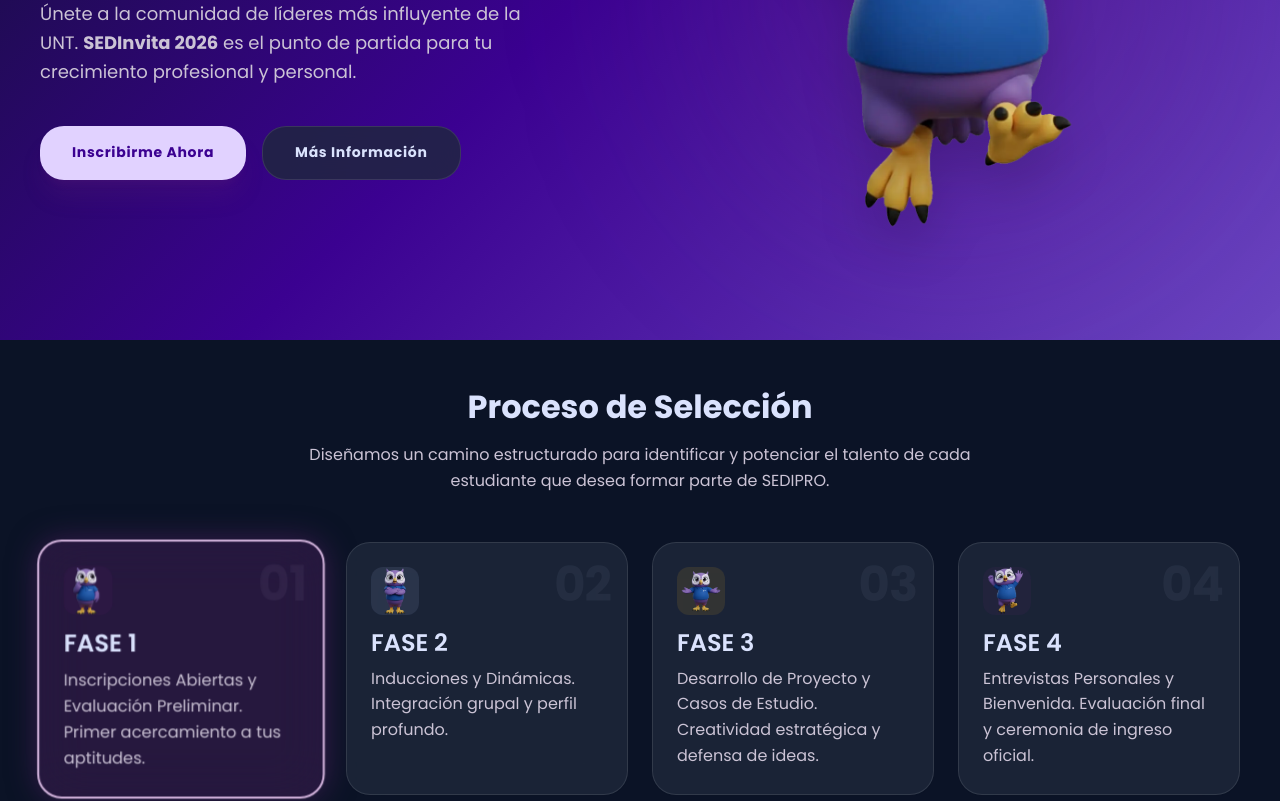
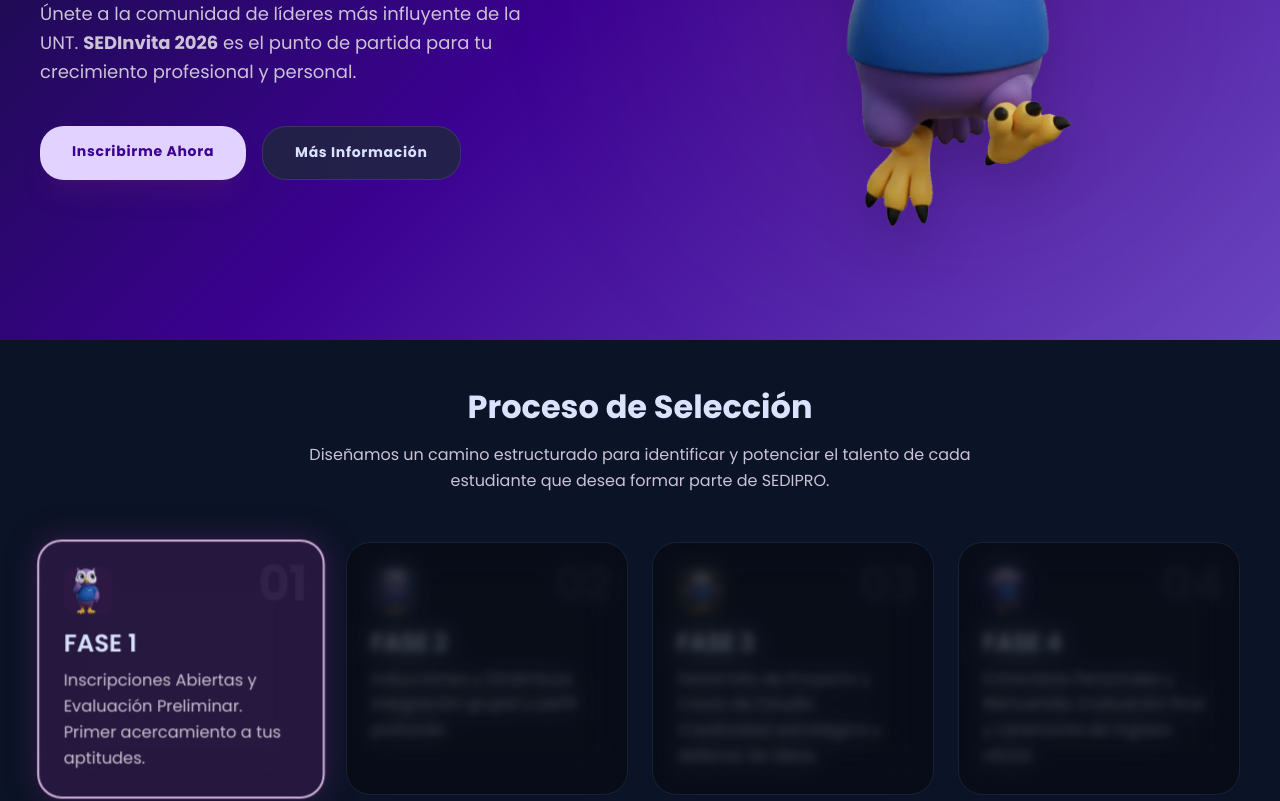
Before and after one commit to Yanxmarcos/sedipro-unt-web, a Next.js app: page / in a window 1280 px wide. Shown: the part 460-1261 px from the top of the page. Built offline with nearby package versions, Linux system fonts and the light colour scheme.

Commit message:
Sedinvita version 2

```diff
--- a/src/app/globals.css
+++ b/src/app/globals.css
@@ -207,6 +207,57 @@
 		border: 1px solid rgba(255, 255, 255, 0.1);
 	}
 
+	/* Fase bloqueada con capa de blur encima */
+	.glass-card-locked {
+		background: rgba(30, 41, 59, 0.1);
+		backdrop-filter: blur(24px);
+		border: 1px solid rgba(255, 255, 255, 0.05);
+		position: relative;
+		overflow: hidden;
+	}
+
+	/* Capa de blur encima (como vidrio) */
+	.glass-card-locked::after {
+		content: '';
+		position: absolute;
+		inset: 0;
+		background: rgba(0, 0, 0, 0.4);
+		backdrop-filter: blur(12px);
+		border-radius: 1rem;
+		z-index: 10;
+	}
+
+	/* Contenido debajo de la capa */
+	.glass-card-locked > :not(.locked-badge-container) {
+		filter: blur(4px);
+		opacity: 0.5;
+	}
+
+	/* Badge de "Próximamente" que queda ENCIMA de la capa de blur */
+	.locked-badge-container {
+		position: absolute;
+		inset: 0;
+		display: flex;
+		align-items: center;
+		justify-content: center;
+		z-index: 20;
+	}
+
+	.locked-badge {
+		background: rgba(0, 0, 0, 0.7);
+		backdrop-filter: blur(8px);
+		padding: 8px 20px;
+		border-radius: 9999px;
+		color: white;
+		font-size: 14px;
+		font-weight: bold;
+		display: flex;
+		align-items: center;
+		gap: 8px;
+		border: 1px solid rgba(255, 255, 255, 0.2);
+		box-shadow: 0 4px 15px rgba(0, 0, 0, 0.3);
+	}
+
 	.hero-gradient {
 		background: linear-gradient(135deg, #0b1326 0%, #3b0191 50%, #6b46c1 100%);
 	}
--- a/src/app/page.js
+++ b/src/app/page.js
@@ -153,9 +153,9 @@
                     </a>
                 </div>
                 <div className="flex items-center gap-4">
-                    <button className="hidden md:flex items-center gap-2 px-6 py-2.5 bg-primary-container text-on-primary-container rounded-full font-label-md text-label-md font-bold active:scale-95 transform transition-transform duration-200 shadow-lg">
+                    <a href="https://forms.gle/uVSW131HtsJnKzE17" className="hidden md:flex items-center gap-2 px-6 py-2.5 bg-primary-container text-on-primary-container rounded-full font-label-md text-label-md font-bold active:scale-95 transform transition-transform duration-200 shadow-lg">
                         Inscribirme Ahora
-                    </button>
+                    </a>
                     <button
                         onClick={() => setMobileMenuOpen(!mobileMenuOpen)}
                         className="md:hidden text-on-surface"
@@ -197,9 +197,9 @@
                             Beneficios
                         </a>
 
-                        <button className="mt-2 px-6 py-3 bg-primary-container text-on-primary-container rounded-xl font-bold">
+                        <a href="https://forms.gle/uVSW131HtsJnKzE17" className="mt-2 px-6 py-3 bg-primary-container text-on-primary-container rounded-xl font-bold">
                             Inscribirme Ahora
-                        </button>
+                        </a>
 
                     </div>
                 </div>
@@ -235,9 +235,9 @@
                                 Únete a la comunidad de líderes más influyente de la UNT. <strong>SEDInvita 2026</strong> es el punto de partida para tu crecimiento profesional y personal.
                             </p>
                             <div className="flex flex-col sm:flex-row gap-4 pt-4">
-                                <button className="px-8 py-4 bg-on-primary-container text-on-primary rounded-2xl font-label-md text-label-md font-bold shadow-xl shadow-primary/20 hover:scale-105 transition-transform">
+                                <a href="https://forms.gle/uVSW131HtsJnKzE17" className="px-8 py-4 bg-on-primary-container text-on-primary rounded-2xl font-label-md text-label-md font-bold shadow-xl shadow-primary/20 hover:scale-105 transition-transform">
                                     Inscribirme Ahora
-                                </button>
+                                </a>
                                 <a  href="https://www.facebook.com/SediproUNT" target="_blank" className="px-8 py-4 glass-card text-on-surface rounded-2xl font-label-md text-label-md font-bold hover:bg-white/10 transition-colors">
                                     Más Información
                                 </a>
@@ -290,7 +290,7 @@
                                 </p>
                             </div>
                             {/* Fase 2, 3, 4 similares... */}
-                            <div className="glass-card p-stack-md rounded-2xl group hover:border-primary/50 transition-all duration-500 relative">
+                            <div className="glass-card-locked p-stack-md rounded-2xl group hover:border-primary/50 transition-all duration-500 relative">
                                 <div className="absolute top-0 right-0 p-4 opacity-5 group-hover:opacity-10 transition-opacity">
                                     <span className="font-display-lg text-display-lg font-extrabold text-on-surface">02</span>
                                 </div>
@@ -308,7 +308,7 @@
                                     Inducciones y Dinámicas. Integración grupal y perfil profundo.
                                 </p>
                             </div>
-                            <div className="glass-card p-stack-md rounded-2xl group hover:border-primary/50 transition-all duration-500 relative">
+                            <div className="glass-card-locked p-stack-md rounded-2xl group hover:border-primary/50 transition-all duration-500 relative">
                                 <div className="absolute top-0 right-0 p-4 opacity-5 group-hover:opacity-10 transition-opacity">
                                     <span className="font-display-lg text-display-lg font-extrabold text-on-surface">03</span>
                                 </div>
@@ -326,7 +326,7 @@
                                     Desarrollo de Proyecto y Casos de Estudio. Creatividad estratégica y defensa de ideas.
                                 </p>
                             </div>
-                            <div className="glass-card p-stack-md rounded-2xl group hover:border-primary/50 transition-all duration-500 relative">
+                            <div className="glass-card-locked p-stack-md rounded-2xl group hover:border-primary/50 transition-all duration-500 relative">
                                 <div className="absolute top-0 right-0 p-4 opacity-5 group-hover:opacity-10 transition-opacity">
                                     <span className="font-display-lg text-display-lg font-extrabold text-on-surface">04</span>
                                 </div>
@@ -460,9 +460,9 @@
                             ¿Estás preparado para el desafío? Inicia tu proceso de postulación hoy mismo y sé parte de la élite académica de la UNT.
                         </p>
                         <div className="pt-4 relative z-10">
-                            <button className="px-12 py-5 bg-primary text-on-surface rounded-full font-label-md text-headline-md font-bold shadow-2xl shadow-primary/30 hover:scale-105 active:scale-95 transition-all">
+                            <a href="https://forms.gle/uVSW131HtsJnKzE17" className="px-12 py-5 bg-primary text-on-surface rounded-full font-label-md text-headline-md font-bold shadow-2xl shadow-primary/30 hover:scale-105 active:scale-95 transition-all">
                                 Inscribirme Ahora
-                            </button>
+                            </a>
                         </div>
                     </div>
                 </section>
```
